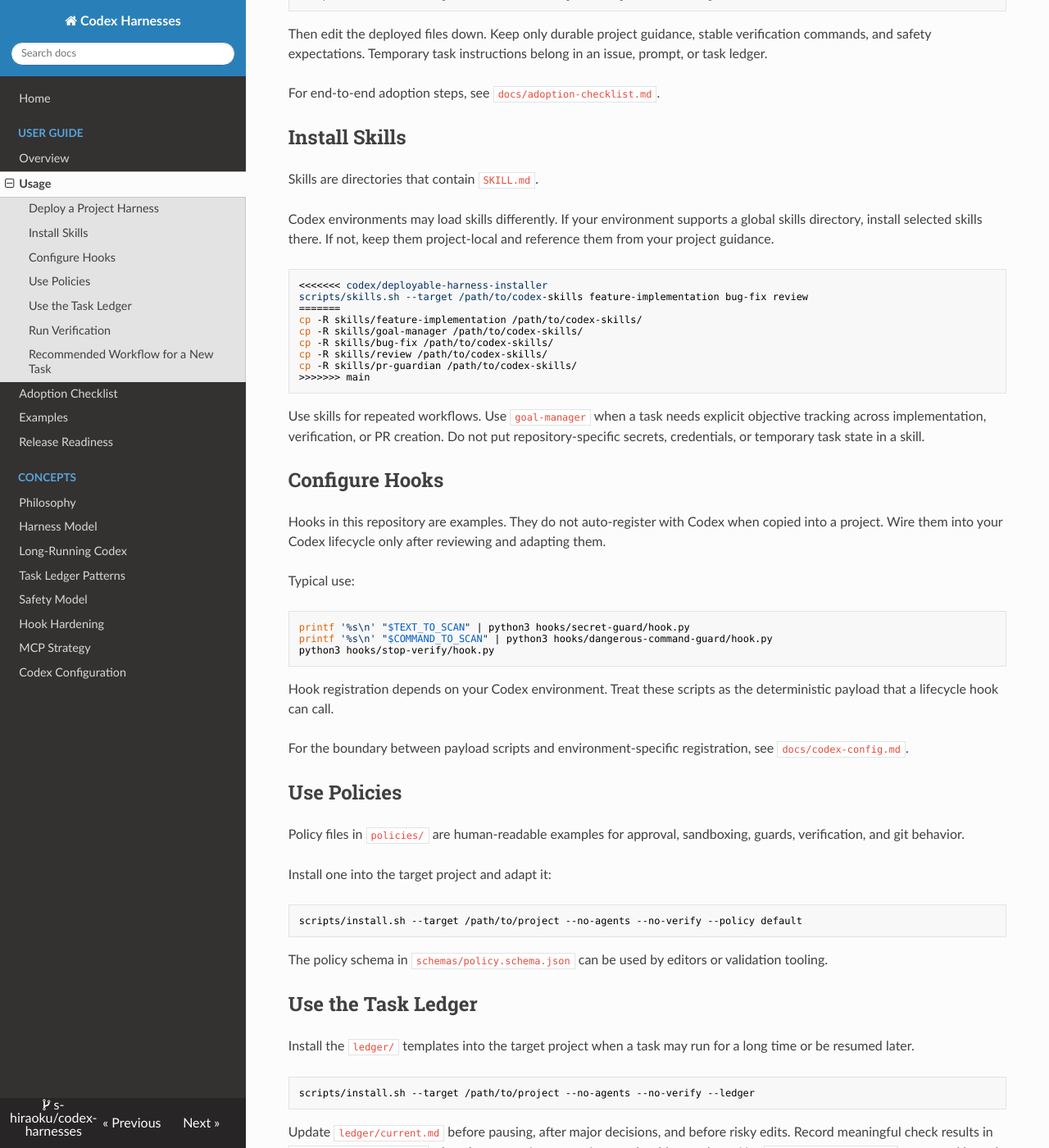
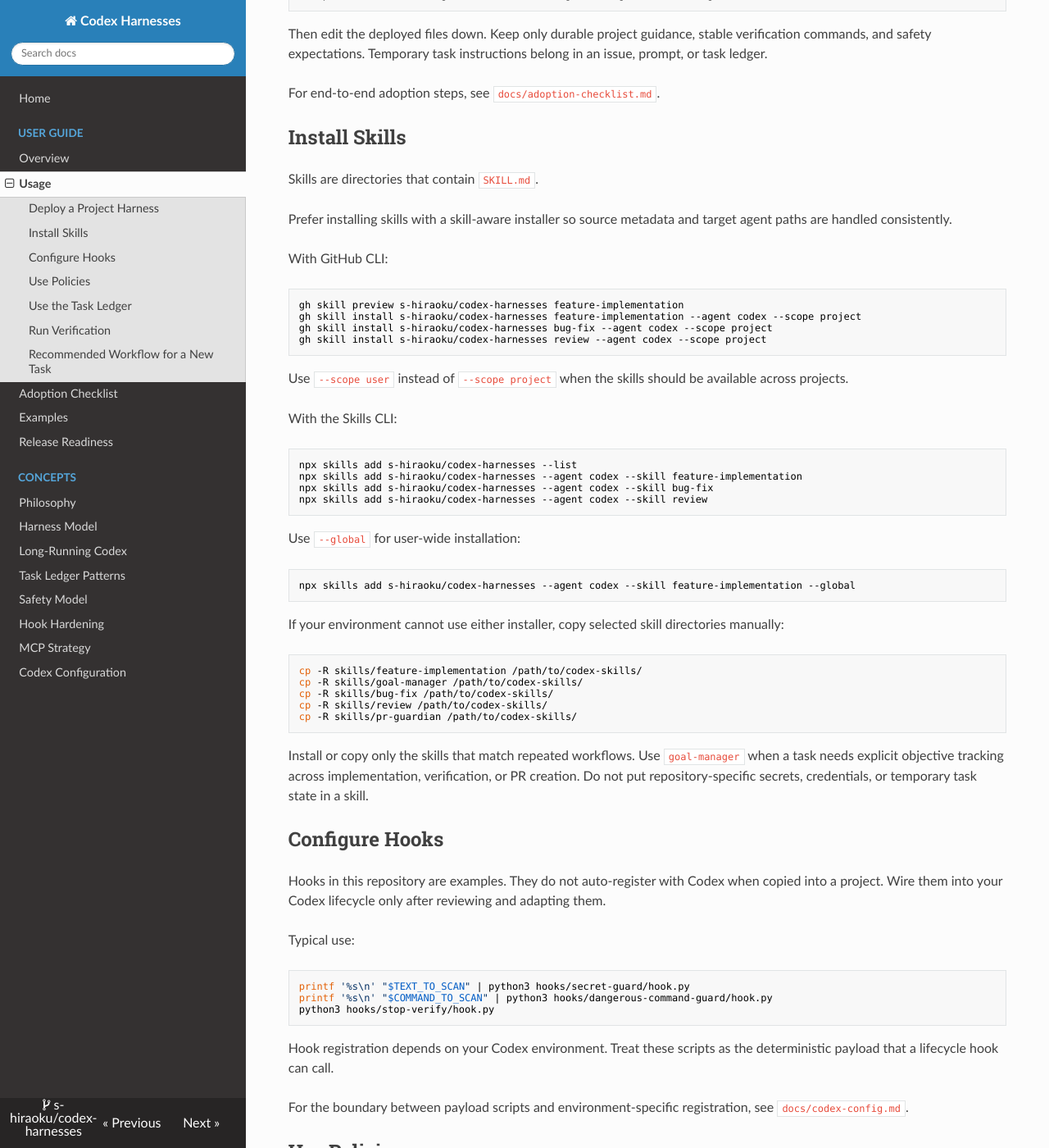
Before and after one commit to s-hiraoku/codex-harnesses, an MkDocs documentation site: the page built from docs/usage.md, in a window 1280 px wide and 1400 px high, scrolled down 735 px. Shown: the whole window at 82% size. Built offline with MkDocs 1.6.1, drawn with Linux system fonts in a browser that asks for light colours; nearby versions of some CDN libraries.

Commit message:
Document skill install commands

````diff
--- a/docs/usage.md
+++ b/docs/usage.md
@@ -37,21 +37,45 @@ For end-to-end adoption steps, see `docs/adoption-checklist.md`.
 
 Skills are directories that contain `SKILL.md`.
 
-Codex environments may load skills differently. If your environment supports a global skills directory, install selected skills there. If not, keep them project-local and reference them from your project guidance.
+Prefer installing skills with a skill-aware installer so source metadata and target agent paths are handled consistently.
+
+With GitHub CLI:
 
 ```sh
-<<<<<<< codex/deployable-harness-installer
-scripts/skills.sh --target /path/to/codex-skills feature-implementation bug-fix review
-=======
+gh skill preview s-hiraoku/codex-harnesses feature-implementation
+gh skill install s-hiraoku/codex-harnesses feature-implementation --agent codex --scope project
+gh skill install s-hiraoku/codex-harnesses bug-fix --agent codex --scope project
+gh skill install s-hiraoku/codex-harnesses review --agent codex --scope project
+```
+
+Use `--scope user` instead of `--scope project` when the skills should be available across projects.
+
+With the Skills CLI:
+
+```sh
+npx skills add s-hiraoku/codex-harnesses --list
+npx skills add s-hiraoku/codex-harnesses --agent codex --skill feature-implementation
+npx skills add s-hiraoku/codex-harnesses --agent codex --skill bug-fix
+npx skills add s-hiraoku/codex-harnesses --agent codex --skill review
+```
+
+Use `--global` for user-wide installation:
+
+```sh
+npx skills add s-hiraoku/codex-harnesses --agent codex --skill feature-implementation --global
+```
+
+If your environment cannot use either installer, copy selected skill directories manually:
+
+```sh
 cp -R skills/feature-implementation /path/to/codex-skills/
 cp -R skills/goal-manager /path/to/codex-skills/
 cp -R skills/bug-fix /path/to/codex-skills/
 cp -R skills/review /path/to/codex-skills/
 cp -R skills/pr-guardian /path/to/codex-skills/
->>>>>>> main
 ```
 
-Use skills for repeated workflows. Use `goal-manager` when a task needs explicit objective tracking across implementation, verification, or PR creation. Do not put repository-specific secrets, credentials, or temporary task state in a skill.
+Install or copy only the skills that match repeated workflows. Use `goal-manager` when a task needs explicit objective tracking across implementation, verification, or PR creation. Do not put repository-specific secrets, credentials, or temporary task state in a skill.
 
 ## Configure Hooks
 
````
Also changed, not shown: README.md (+12 -3 lines), docs/adoption-checklist.md (+2 -1 lines), docs/codex-config.md (+4 -3 lines).
